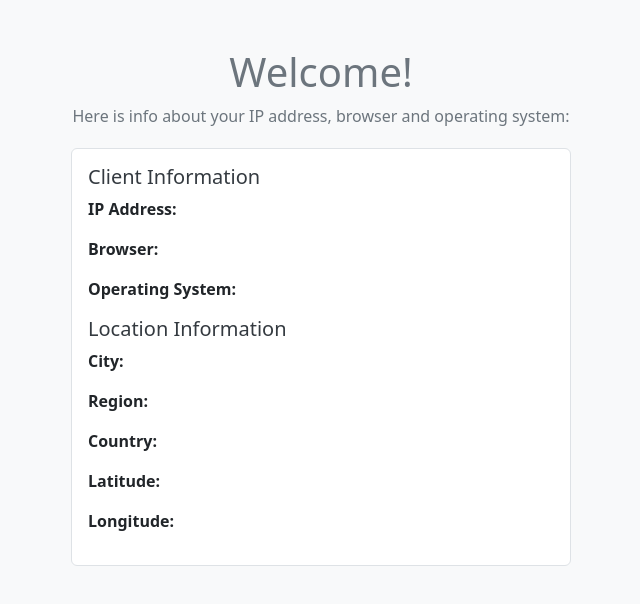
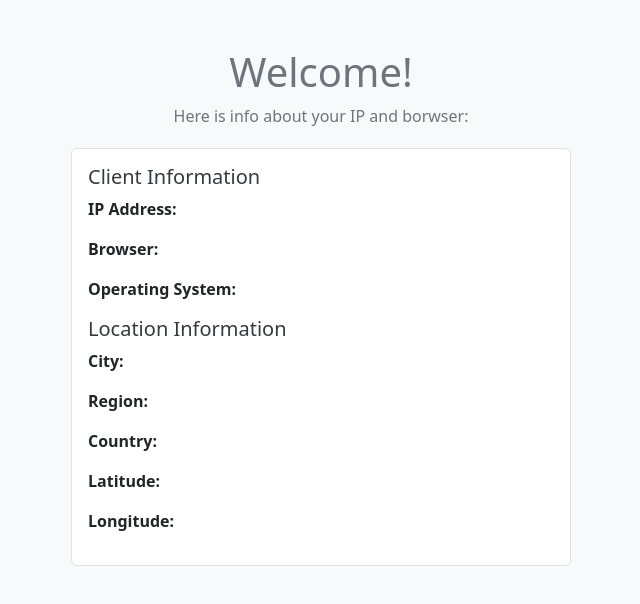
Before and after one commit to kikik12001/Client-Information-DB-Sample-App, a website: page public/index.html in a window 1280 px wide. Shown: the whole page, without its empty margins (319-959 px from the left). Drawn offline with nearby package versions, Linux system fonts and the light colour scheme; no server answers.

Commit message:
small change

```diff
--- a/public/index.html
+++ b/public/index.html
@@ -10,7 +10,7 @@
 <body>
   <div class="container mt-5">
     <h1 class="text-center">Welcome!</h1>
-    <p class="text-center">Here is info about your IP address, browser and operating system:</p>
+    <p class="text-center">Here is info about your IP and borwser:</p>
     <div class="card">
       <div class="card-body">
         <h5 class="card-title">Client Information</h5>
```
Also changed, not shown: 1 other file.
